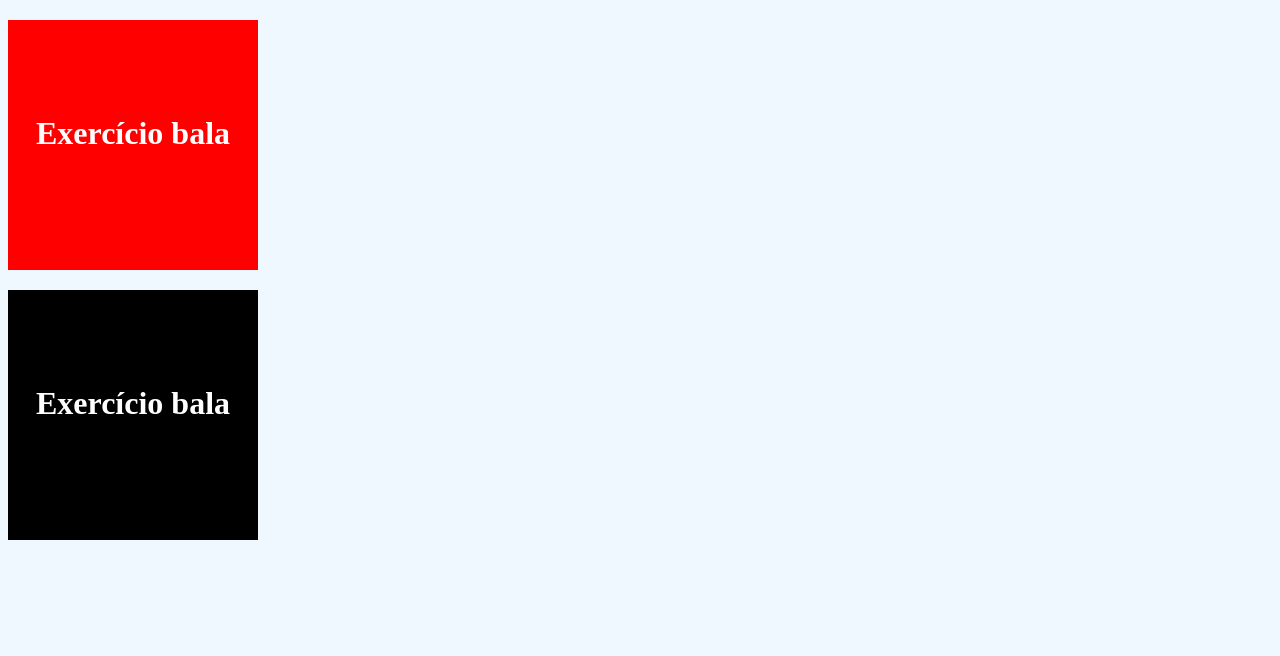
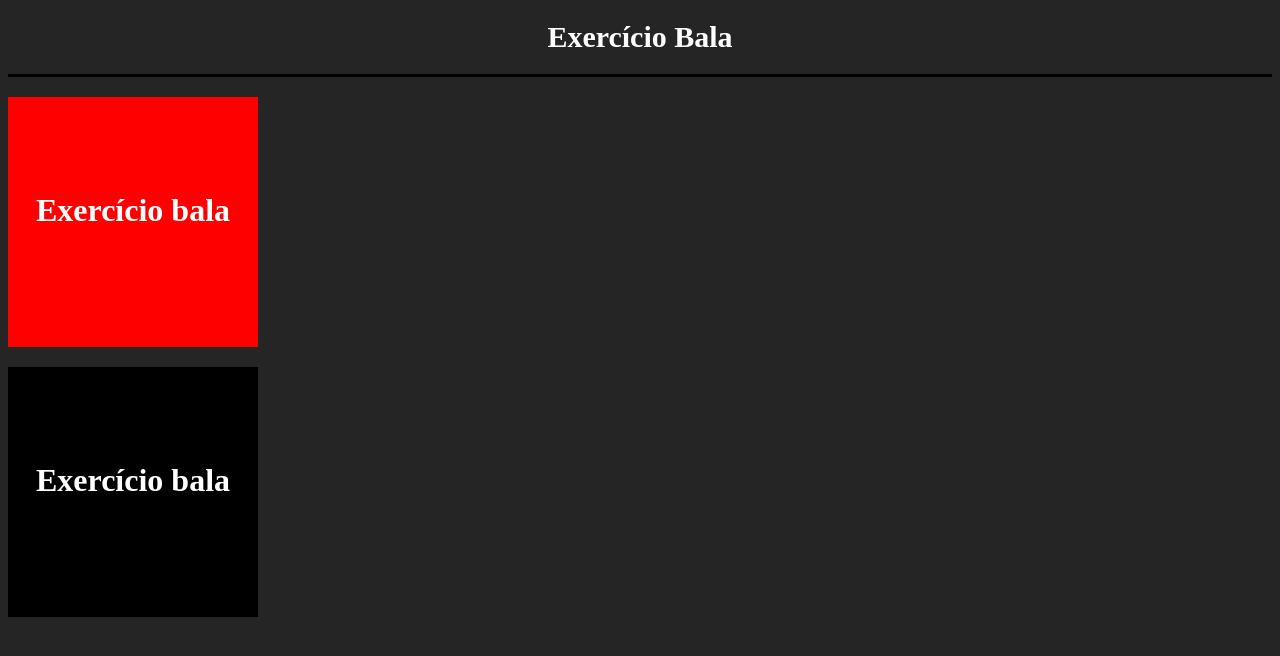
Before and after one commit to l4riss2/exercicioBala, a plain HTML site: page index.html in a window 1280 px wide. Drawn offline with Linux system fonts and the light colour scheme.

Commit message:
attbala3103
att exercicio bala 3103

```diff
--- a/index.html
+++ b/index.html
@@ -5,6 +5,11 @@
     <title>ExercÍcio Bala</title>
 </head>
 <body>
+    <header>
+        <div class="xxx">
+            <h1>Exercício Bala</h1>
+        </div>
+    </header>
 
     <div class="square">
         <h2>aaa</h2>
--- a/style.css
+++ b/style.css
@@ -1,20 +1,27 @@
 body {
-  background-color: aliceblue;
+  background-color: #252525;
+}
+header {
+  border-bottom: 3px solid black;
+}
+.xxx h1 {
+  font-size: 30px;
+  text-align: center;
+  color: white;
 }
 .square {
   background-color: red;
   width:250px;
   height:250px;
 }
+.square h1 {
+   text-align: center;
+   color:white;
+}
 .square h2 {
   text-align: center;
   color: red;
 }
-.square h1 {
-  text-align: center;
-  color: white;
-}
-
 
 .square2 {
   background-color:black;
```
